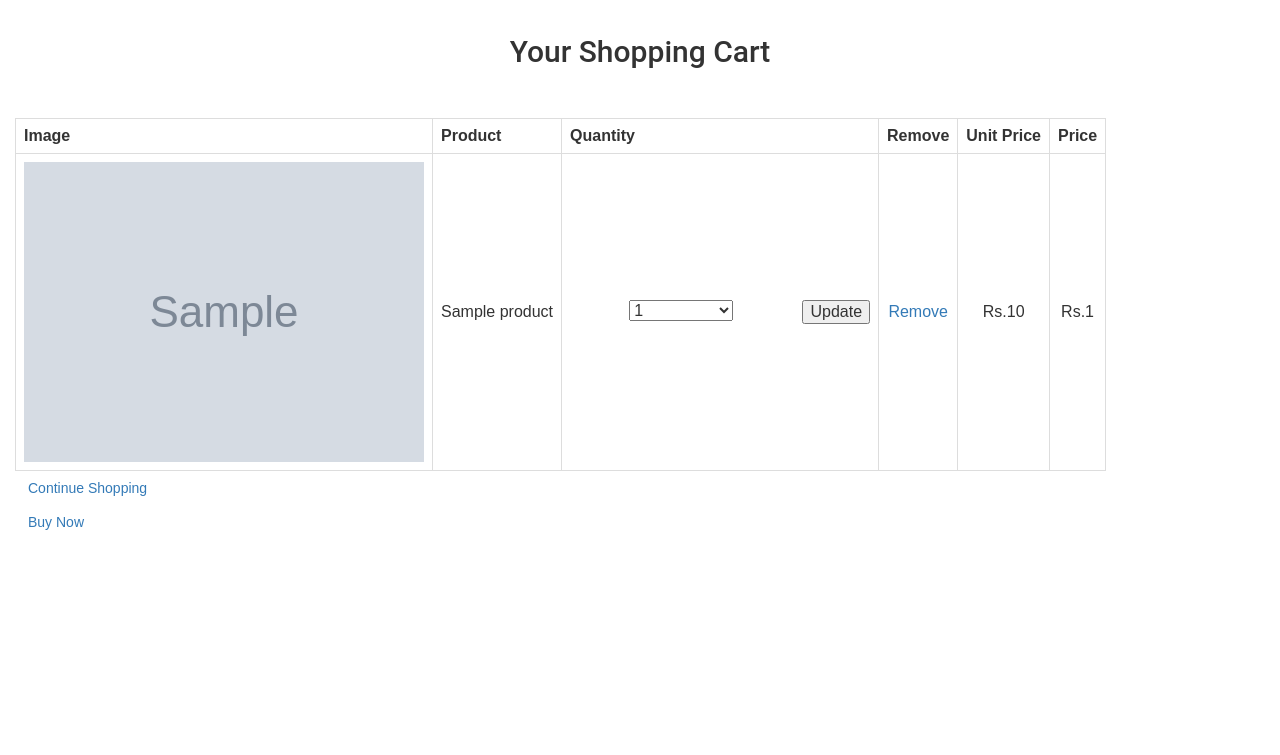
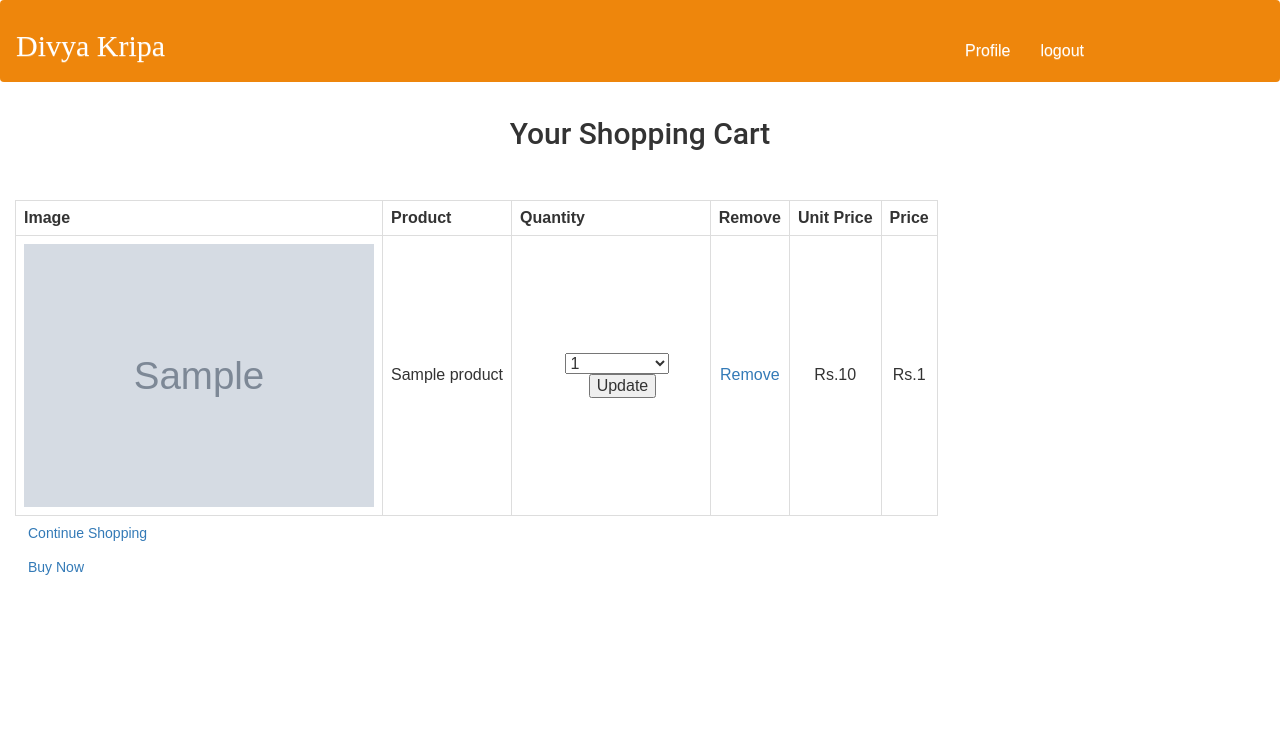
Before and after one commit to deadlyhallows/temple, a Django app: template cart/templates/cart/ses_cart_detail.html in a window 1280 px wide. Shown: the top 755 px of the page. After the commit the page ends 575 px from the top, so only its background shows below. Run offline with Django 3.2, Linux system fonts and the light colour scheme; a user stored in the database is signed in; tables that the repository leaves empty hold one stand-in row (values such as "Sample post"); the template is opened without the code that fills it: values that come from a table or form of the project are taken from there, most other values are stand-ins (such as "Sample title", 1, 10 or a date in 2020); grey boxes marked "Sample" are stand-in pictures; parts of the project's set-up code (start-up, migrations or seed data) failed here and were passed over; some libraries are stand-ins or nearby versions.

Commit message:
New design in cart for anonymous user

```diff
--- a/cart/templates/cart/ses_cart_detail.html
+++ b/cart/templates/cart/ses_cart_detail.html
@@ -1,4 +1,4 @@
-{% extends 'darshan/base.html' %}
+{% extends 'darshan/otherBase.html' %}
 {% load staticfiles %}
 {% load temple_extra %}
 
@@ -89,9 +89,9 @@
                             {% for x in product|products %}
 
                                 <tr>
-                                    <td>
+                                    <td style="max-width: 375px;">
                                         <a href="#">
-                                            <img src="{{ x.Photo.url }}">
+                                            <img src="{{ x.Photo.url }}" style="max-width: 350px;">
                                         </a>
                                     </td>
                                     <td>{{ x.Product_Name }}</td>
@@ -132,7 +132,7 @@
             </div>
         </div>
     </div>
-    <script src="http://code.jquery.com/jquery-1.12.2.min.js"></script>
+
     <script src="https://code.jquery.com/jquery-2.2.4.min.js"
             integrity="sha256-BbhdlvQf/xTY9gja0Dq3HiwQF8LaCRTXxZKRutelT44=" crossorigin="anonymous"></script>
     <script>
```
